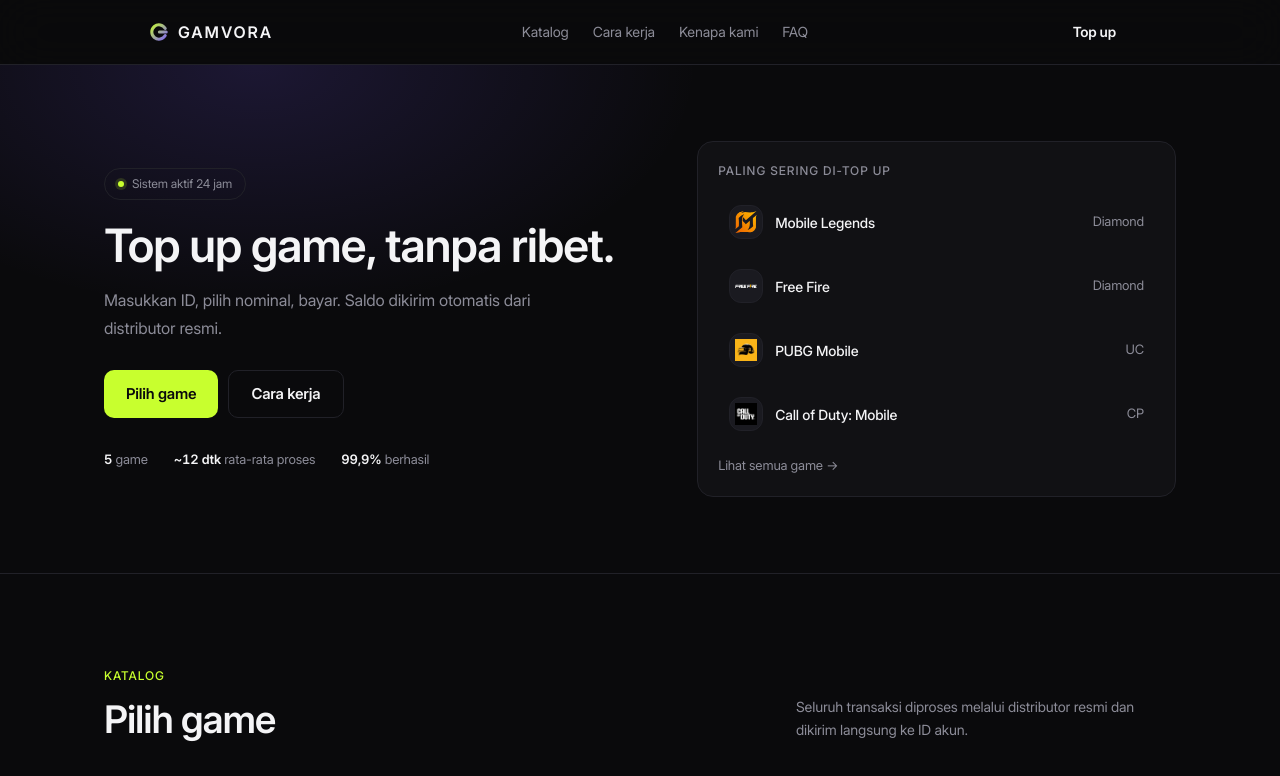
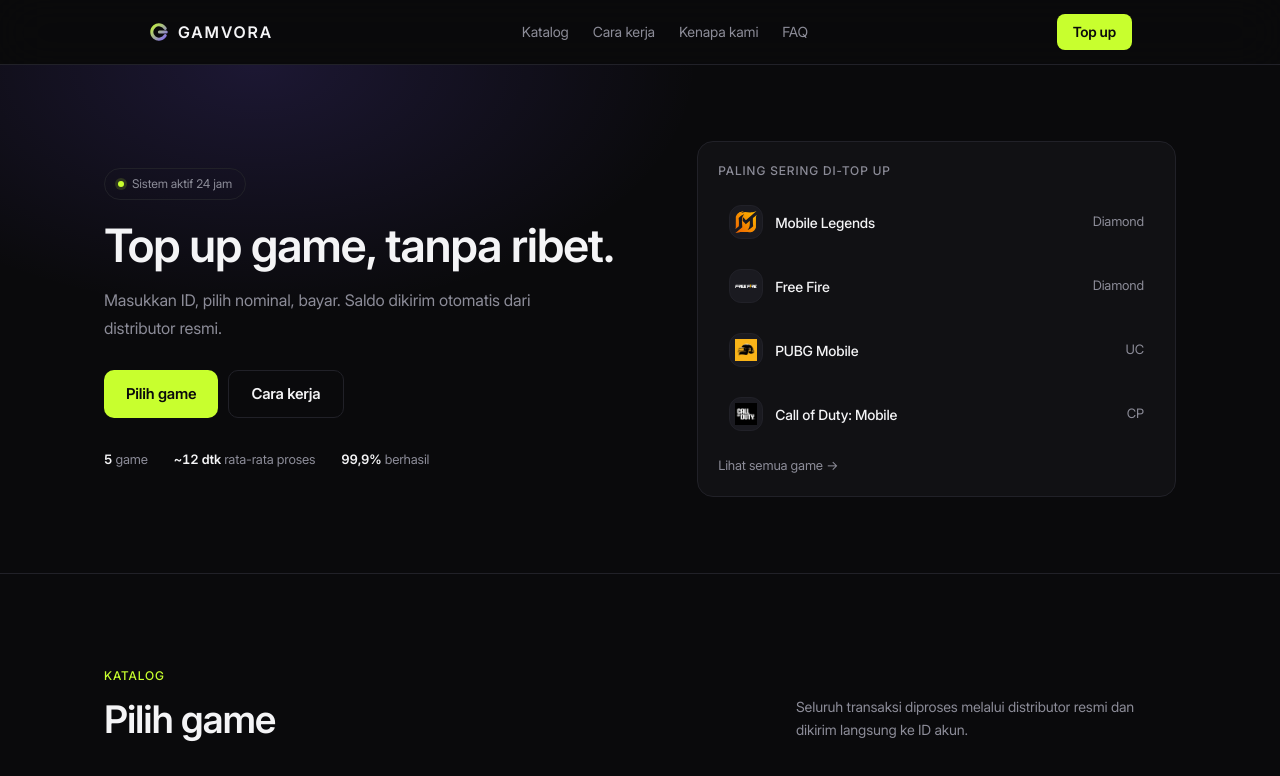
Before and after one commit to ersetdigital-sudo/gamvora.net, a Next.js app: page / in a window 1280 px wide. Shown: the top 776 px of the page. Built offline with nearby package versions, Linux system fonts and the light colour scheme.

Commit message:
fix: add btn-acid class to CSS for proper button styling

```diff
--- a/app/globals.css
+++ b/app/globals.css
@@ -60,8 +60,11 @@
   }
   .btn-primary { background: var(--color-accent); color: #0a0a0c; }
   .btn-primary:hover { background: #d6ff5c; }
-  .btn-ghost { border: 1px solid var(--color-line); color: var(--color-paper); }
+  .btn-ghost { border: 1px solid var(--color-line); color: var(--color-paper); background: transparent; }
   .btn-ghost:hover { border-color: var(--color-violet); background: rgba(123, 92, 255, 0.12); }
+
+  .btn-acid { background: var(--color-accent); color: #0a0a0c; font-weight: 600; border-radius: 10px; transition: 0.18s; display: inline-block; text-align: center; }
+  .btn-acid:hover { background: #d6ff5c; }
 
   .tile {
     background: #1a1a20;
```
